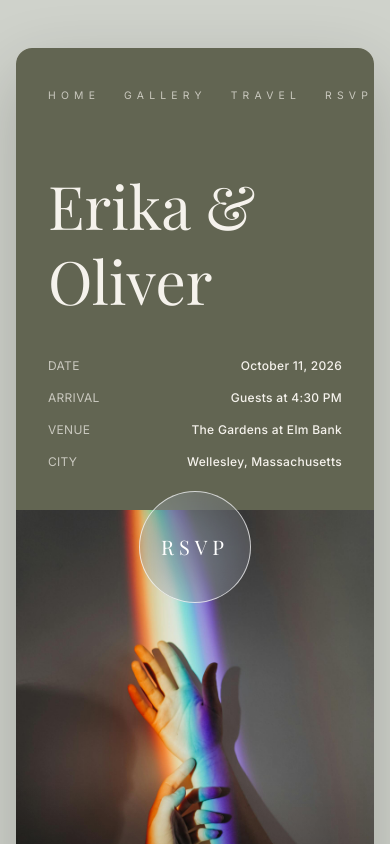
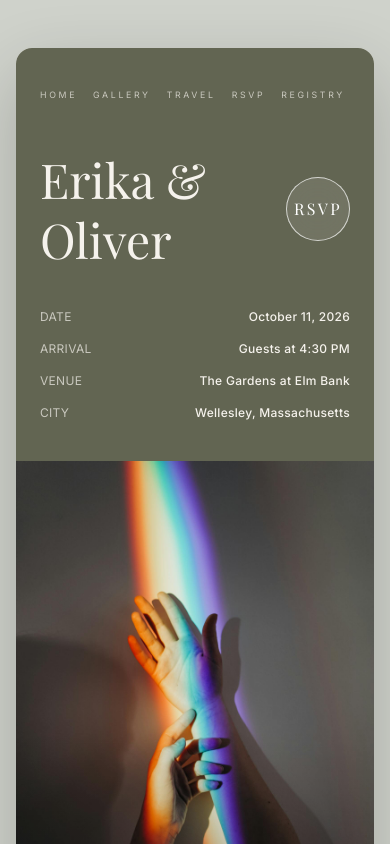
Before and after one commit to oshoulson/oliverika.com, a React (Vite) app: page / in a window 390 px wide. Shown: the top 844 px of the page. Built offline with nearby package versions, Linux system fonts and the light colour scheme; no server answers; a web font is replaced by a local one.

Commit message:
mobile view

```diff
--- a/src/App.jsx
+++ b/src/App.jsx
@@ -196,8 +196,8 @@ function App() {
   return (
     <main className="min-h-screen bg-mist px-4 py-12 sm:px-8">
       <section className="relative mx-auto flex min-h-[520px] max-w-5xl flex-col overflow-hidden rounded-2xl bg-bone shadow-frame md:min-h-[600px] md:flex-row" id="home">
-        <div className="flex flex-col justify-between bg-sage px-8 py-10 text-bone md:w-1/2 lg:px-10">
-          <nav className="flex items-center gap-6 text-[0.65rem] uppercase tracking-[0.5em] text-bone/70">
+        <div className="flex flex-col justify-between bg-sage px-6 py-10 text-bone md:w-1/2 md:px-8 lg:px-10">
+          <nav className="flex flex-wrap items-center gap-x-4 gap-y-2 text-[0.55rem] uppercase tracking-[0.3em] text-bone/70 md:flex-nowrap md:gap-6 md:text-[0.65rem] md:tracking-[0.5em]">
             {navLinks.map((link) => (
               <a key={link.label} href={link.href} className="hover:text-white transition-colors">
                 {link.label}
@@ -205,8 +205,16 @@ function App() {
             ))}
           </nav>
 
-          <div className="space-y-6 pt-16">
-            <h1 className="font-serif text-6xl leading-tight md:text-7xl lg:text-8xl">Erika &amp; Oliver</h1>
+          <div className="pt-12">
+            <div className="flex items-center justify-between sm:justify-start sm:gap-6">
+              <h1 className="font-serif text-5xl leading-tight sm:text-6xl md:text-7xl lg:text-8xl">Erika &amp; Oliver</h1>
+              <a
+                href="#rsvp"
+                className="inline-flex h-16 w-16 min-h-[4rem] min-w-[4rem] flex-none items-center justify-center rounded-full border border-white/70 bg-white/10 text-base font-serif italic uppercase tracking-[0.15em] text-white text-center leading-none backdrop-blur-2xl transition hover:border-white md:hidden"
+              >
+                RSVP
+              </a>
+            </div>
           </div>
 
           <div className="space-y-4 pt-10">
@@ -226,7 +234,7 @@ function App() {
 
         <a
           href="#rsvp"
-          className="absolute left-1/2 top-1/2 flex h-28 w-28 -translate-x-1/2 -translate-y-1/2 items-center justify-center rounded-full border border-white/70 bg-white/10 text-[1.25rem] font-serif italic uppercase tracking-[0.25em] text-white text-center leading-none backdrop-blur-2xl transition hover:border-white"
+          className="absolute left-1/2 top-1/2 hidden h-28 w-28 -translate-x-1/2 -translate-y-1/2 items-center justify-center rounded-full border border-white/70 bg-white/10 text-[1.25rem] font-serif italic uppercase tracking-[0.25em] text-white text-center leading-none backdrop-blur-2xl transition hover:border-white md:flex"
         >
           RSVP
         </a>
```
